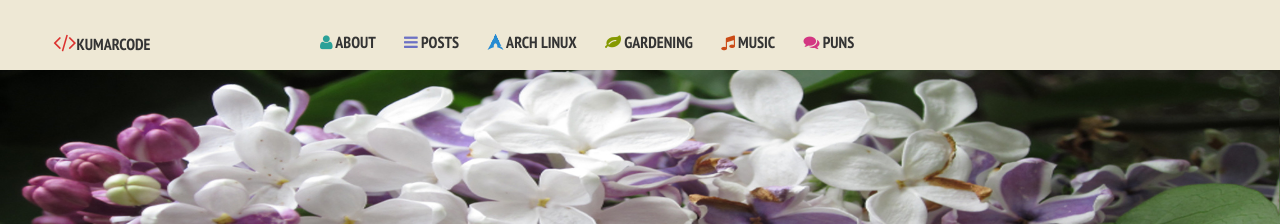
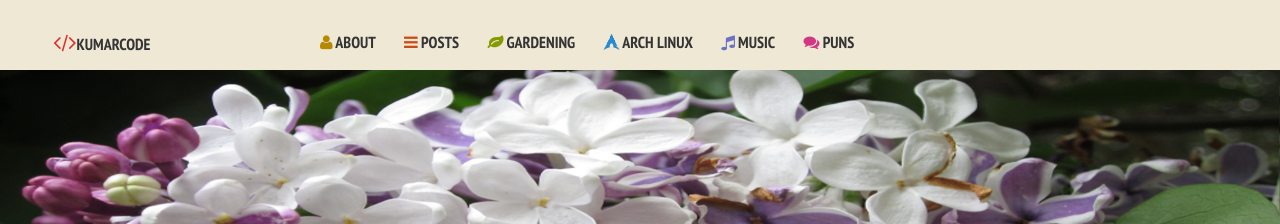
Before and after one commit to nikhil/nikhil.github.io, a Jekyll site: the page built from index.md, in a window 1280 px wide. Shown: the top 224 px of the page. Built offline with Jekyll 4.4.1, drawn with Linux system fonts in a browser that asks for light colours; nearby versions of some CDN libraries; some web fonts are replaced.

Commit message:
RAAAAIIINNNNBBBOOOWWW

```diff
--- a/_config.yml
+++ b/_config.yml
@@ -45,13 +45,13 @@ links:
     url: /posts/
     icon: fa fa-bars
     count: 2
+  - title: Gardening
+    url: /gardening/
+    icon: fa fa-leaf
+    count: 3
   - title: Arch Linux
     url: /arch/
     icon: icon-arch
-    count: 3
-  - title: Gardening
-    url: /gardening/
-    icon: fa fa-leaf
     count: 4
   - title: music
     url: /music/
--- a/assets/css/custom.css
+++ b/assets/css/custom.css
@@ -79,13 +79,13 @@ font-size: 135%;
 }
 .top-navigation .About i{
 
-	color:#2aa198;
+	color:#b58900;
 
 }
 
 .top-navigation .Posts i{
 
-	color: #6c71c4;
+	color: #cb4b16;
 
 }
 
@@ -95,7 +95,7 @@ font-size: 135%;
 
 }
 
-.Gardening i{
+.top-navigation .Gardening i{
 
 	color: #859900;
 
@@ -103,7 +103,7 @@ font-size: 135%;
 
 .music i{
 
-	color:#cb4b16;
+	color:#6c71c4;
 
 }
 
```
Also changed, not shown: 15 other files.
